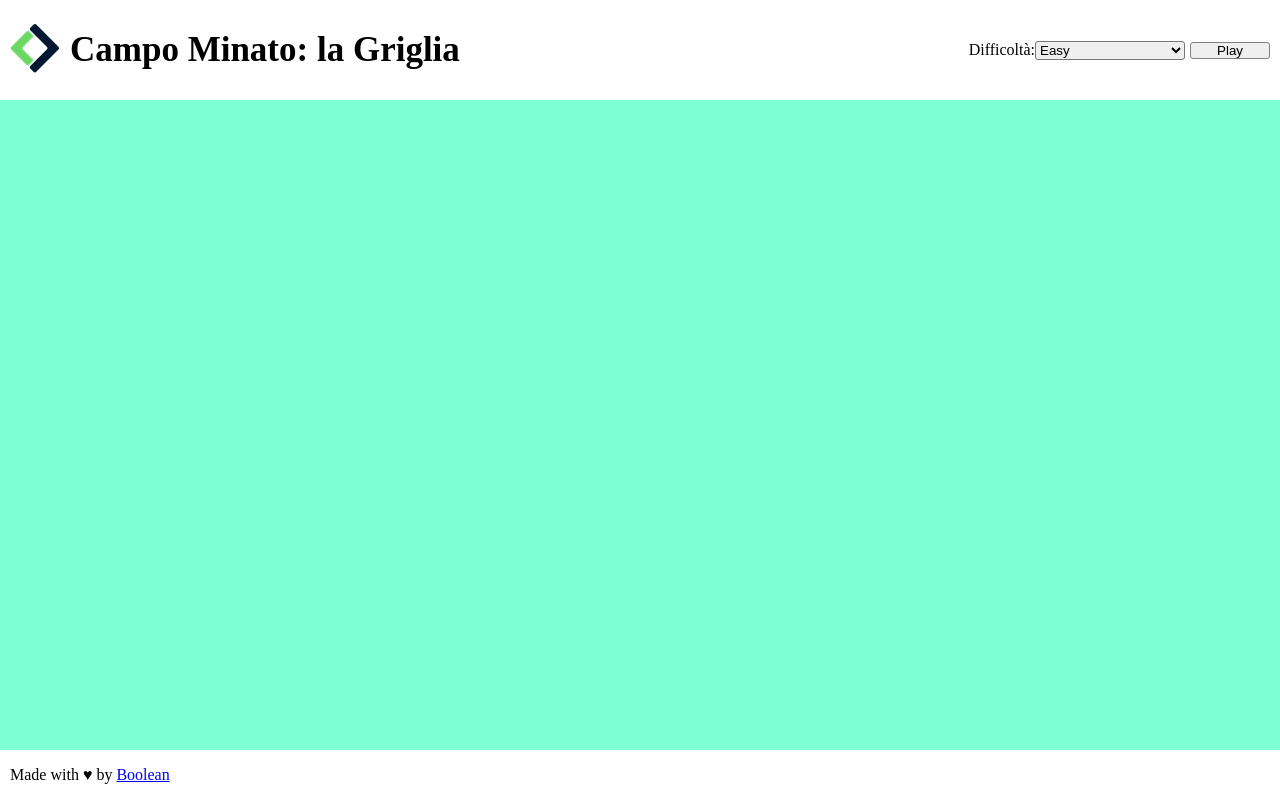
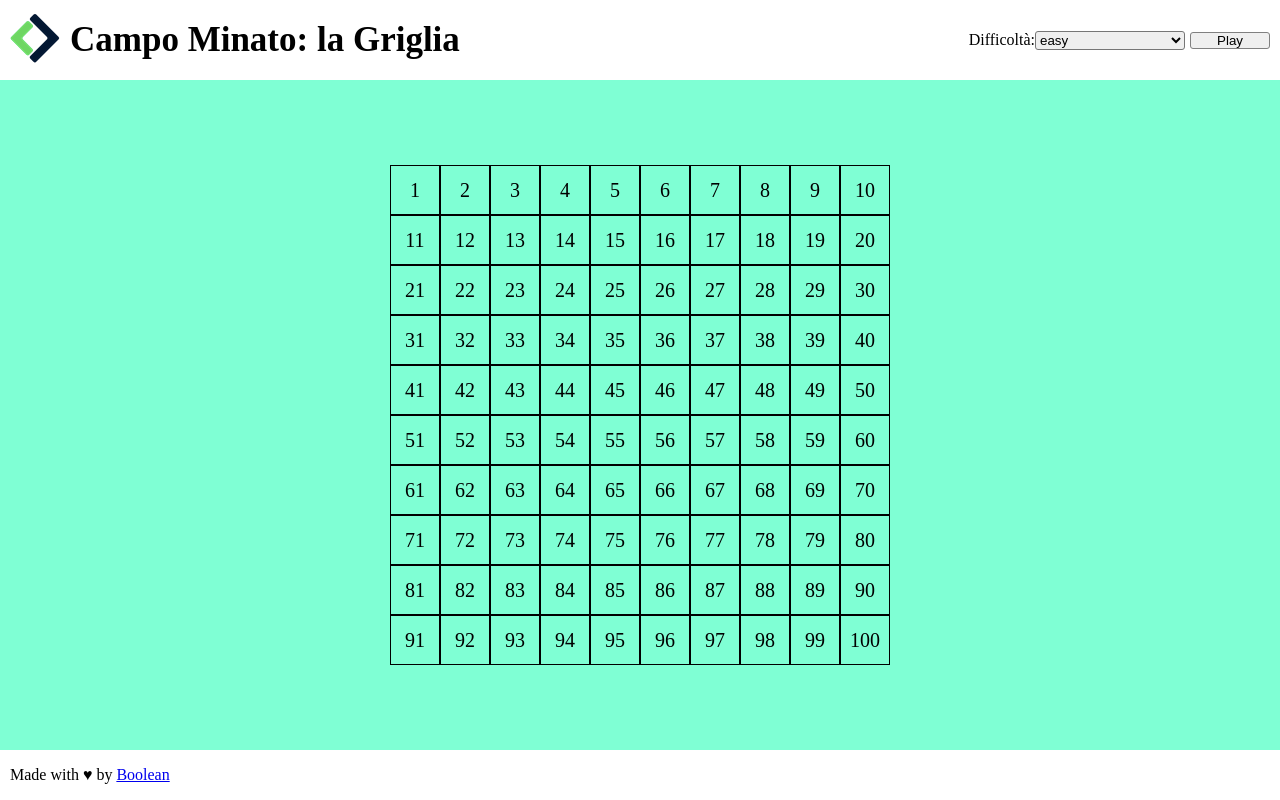
Before and after one commit to MichaelScarantino/js-campominato-grid, a plain HTML site: page index.html in a window 1280 px wide. Both pictures are taken after a click on the button "Play". Drawn offline with Linux system fonts and the light colour scheme.

Commit message:
Done Grid

```diff
--- a/css/style.css
+++ b/css/style.css
@@ -20,11 +20,12 @@
     width: 80px;
     border-radius: 3px;
     border: 1px solid gray;
+    cursor: pointer;
 }
 /* HEADER */
 header{
     width: 100%;
-    height: 100px;
+    height: 80px;
     display: flex;
     align-items: center;
 }
@@ -54,8 +55,40 @@ header{
 /* MAIN */
 main{
     width: 100%;
-    height: calc(100% - 150px);
+    height: calc(100% - 130px);
     background-color: #7fffd4;
+    display: flex;
+    justify-content: center;
+    align-items: center;
+}
+/* Games grid */
+.games-grid{
+    width: 500px;
+    height: 500px;
+    display: flex;
+    flex-wrap: wrap;
+    align-content: flex-start;
+}
+.single-cell{
+
+    border: 1px solid black;
+    display: flex;
+    justify-content: center;
+    align-items: center;
+    font-size: 20px;
+}
+/* cell dimension classes */
+.cell-easy{
+    width: calc(100% / 10);
+    height: calc(100% / 10);
+}
+.cell-hard{
+    width: calc(100% / 9);
+    height: calc(100% / 9);
+}
+.cell-crazy{
+    width: calc(100% / 7);
+    height: calc(100% / 7);
 }
 
 /* FOOTER */
--- a/index.html
+++ b/index.html
@@ -27,11 +27,11 @@
                 <!-- Difficulty type -->
                 <label for="difficulty-type">Difficoltà:</label>
                 <select id="difficulty-type" class="" name="difficulty-selection">
-                    <option value="easy">Easy</option>
-                    <option value="mid">Mid</option>
-                    <option value="crazy">Crazy</option>
+                    <option value="easy">easy</option>
+                    <option value="hard">hard</option>
+                    <option value="crazy">crazy</option>
                 </select>
-                <button class="btn">Play</button>
+                <button id="play" class="btn">Play</button>
             </div>
 
         </header>
@@ -39,7 +39,10 @@
 
         <!-- MAIN -->
         <main>
+            <!-- Games grid -->
+            <div id="grid" class="games-grid">
 
+            </div>
         </main>
         <!-- END MAIN -->
 
--- a/js/script.js
+++ b/js/script.js
@@ -0,0 +1,114 @@
+// L'utente indica un livello di difficoltà in base al quale viene generata una griglia di gioco quadrata,
+// in cui ogni cella contiene un numero tra quelli compresi in un range:
+// con difficoltà 1 => tra 1 e 100
+// con difficoltà 2 => tra 1 e 81
+// con difficoltà 3 => tra 1 e 49
+// Quando l'utente clicca su ogni cella, la cella cliccata si colora di azzurro.
+
+
+
+
+// seleziono l'id del bottone, quando eseguo il click sul bottone si visualizza la griglia
+const userPlay = document.getElementById('play');
+userPlay.addEventListener('click', playGame);
+
+function playGame() {
+    // leggere la difficoltà impostata dall'utente
+    const userDifficulty = document.getElementById('difficulty-type').value;
+    // comparo la difficoltà scelta dall'utente con la value
+    if(userDifficulty === 'easy') {
+        // creo un array di numeri da 1 a 100
+        const numbersOfCells = 100;
+        let numbersOfCellsAdds = generateCellsNumbers(numbersOfCells);
+
+
+        // creo la cella per ogni numero dell'array
+        const mainGrid = document.getElementById('grid');
+        mainGrid.innerHTML = '';
+
+        for(let i = 0; i < numbersOfCellsAdds.length; i++) {
+            const thisNumber = numbersOfCellsAdds[i];
+            const newGeneratedCells = generateCellsItem(thisNumber, numbersOfCells);
+            // aggiungo l'elemento alla griglia
+            mainGrid.appendChild(newGeneratedCells);
+
+        }
+
+
+
+
+    } else if(userDifficulty === 'hard') {
+        // creo un array di numeri da 1 a 81
+        const numbersOfCells = 81;
+        let numbersOfCellsAdds = generateCellsNumbers(numbersOfCells);
+        console.log(numbersOfCellsAdds.length);
+
+        // creo la cella per ogni numero dell'array
+        const mainGrid = document.getElementById('grid');
+        mainGrid.innerHTML = '';
+
+        for(let i = 0; i < numbersOfCellsAdds.length; i++) {
+            const thisNumber = numbersOfCellsAdds[i];
+            const newGeneratedCells = generateCellsItem(thisNumber, numbersOfCells);
+            // aggiungo l'elemento alla griglia
+            mainGrid.appendChild(newGeneratedCells);
+        }
+
+    } else if(userDifficulty === 'crazy') {
+        // creo un array di numeri da 1 a 49
+        const numbersOfCells = 49;
+        let numbersOfCellsAdds = generateCellsNumbers(numbersOfCells);
+
+
+        // creo la cella per ogni numero dell'array
+        const mainGrid = document.getElementById('grid');
+        mainGrid.innerHTML = '';
+
+        for(let i = 0; i < numbersOfCellsAdds.length; i++) {
+            const thisNumber = numbersOfCellsAdds[i];
+            const newGeneratedCells = generateCellsItem(thisNumber, numbersOfCells);
+            // aggiungo l'elemento alla griglia
+            mainGrid.appendChild(newGeneratedCells);
+        }
+    }
+
+
+
+}
+
+// ---------
+    // FUNCTIONS
+    // ---------
+
+    // funzione che da un array vuoto
+    // quantityNumbers = numeri in base alla difficoltà
+    // return = array di numeri da 1 a quantitynumbers
+    function generateCellsNumbers(quantityNumbers) {
+        let numbersArray = [];
+        for(let i = 1; i <= quantityNumbers; i++){
+            numbersArray.push(i);
+        }
+        return numbersArray;
+    }
+
+    // funzione che mi crea l'elemento della griglia
+    // number = numero da inserire nella cella
+    // return = l'elemento creato (<div class ="single-cell"><span>${number}</span></div>)
+    function generateCellsItem(number, counterNumber) {
+        const newCells = document.createElement('div');
+        newCells.classList.add('single-cell');
+        newCells.innerHTML = `<span>${number}</span>`;
+        // se counter corrisponde al numero di celle del livello di difficoltà selezionato si attiva una determinata classe
+        if(counterNumber === 100) {
+            newCells.classList.add('cell-easy');
+
+        } else if (counterNumber === 81) {
+            newCells.classList.add('cell-hard');
+
+        } else if (counterNumber === 49) {
+            newCells.classList.add('cell-crazy');
+
+        }
+        return newCells;
+
+    }
```
